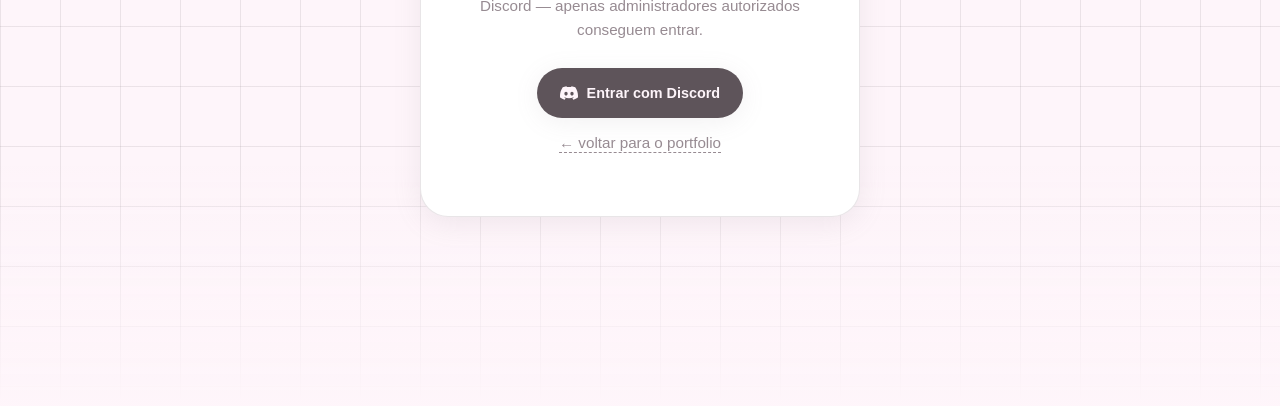
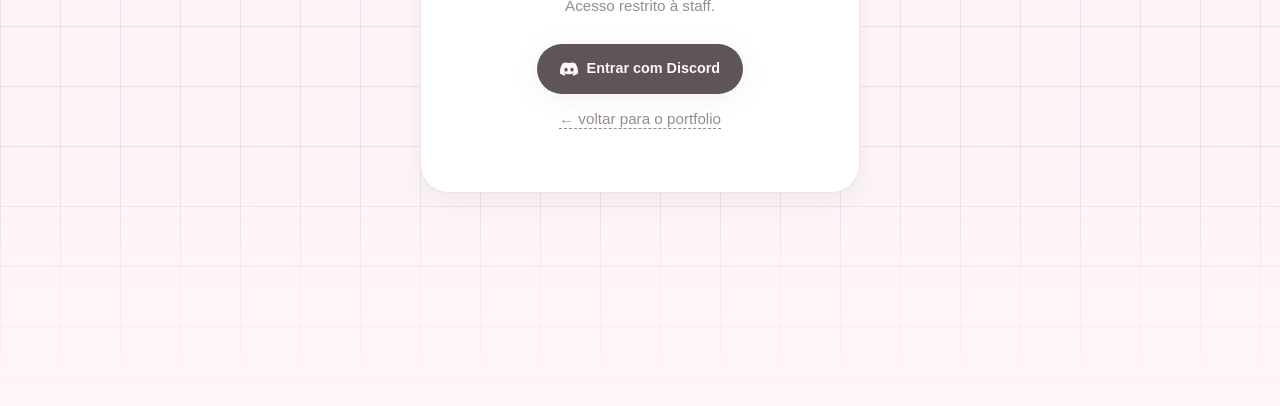
Before and after one commit to juliareboucasleite/reboucas.me, a website: page frontend/pages/login.html in a window 1280 px wide. Shown: the part 394-800 px from the top of the page. Drawn offline with Linux system fonts and the light colour scheme; files that its build step writes are made by us from their sources; files whose address does not match are found by name; a web font is replaced by a local one.

Commit message:
Update login.html

```diff
--- a/frontend/pages/login.html
+++ b/frontend/pages/login.html
@@ -32,8 +32,7 @@
       <div class="login__paw" aria-hidden="true"></div>
       <h1>Entrar no <em>painel</em></h1>
       <p>
-        Acesso restrito à staff. Faça login com sua conta do Discord —
-        apenas administradores autorizados conseguem entrar.
+        Acesso restrito à staff.
       </p>
       <a class="botao" href="auth/login">
         <svg width="18" height="18" viewBox="0 0 24 24" fill="currentColor" aria-hidden="true">
```
